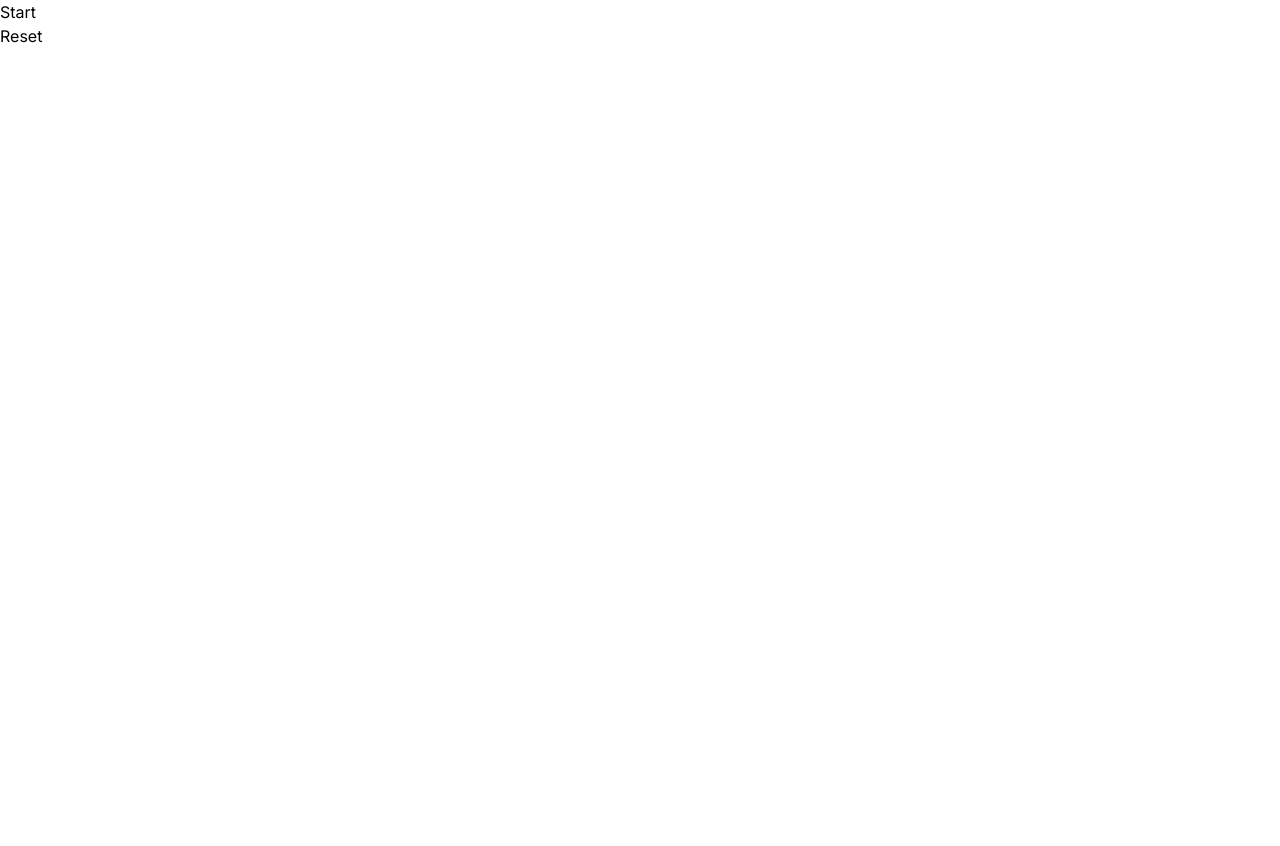
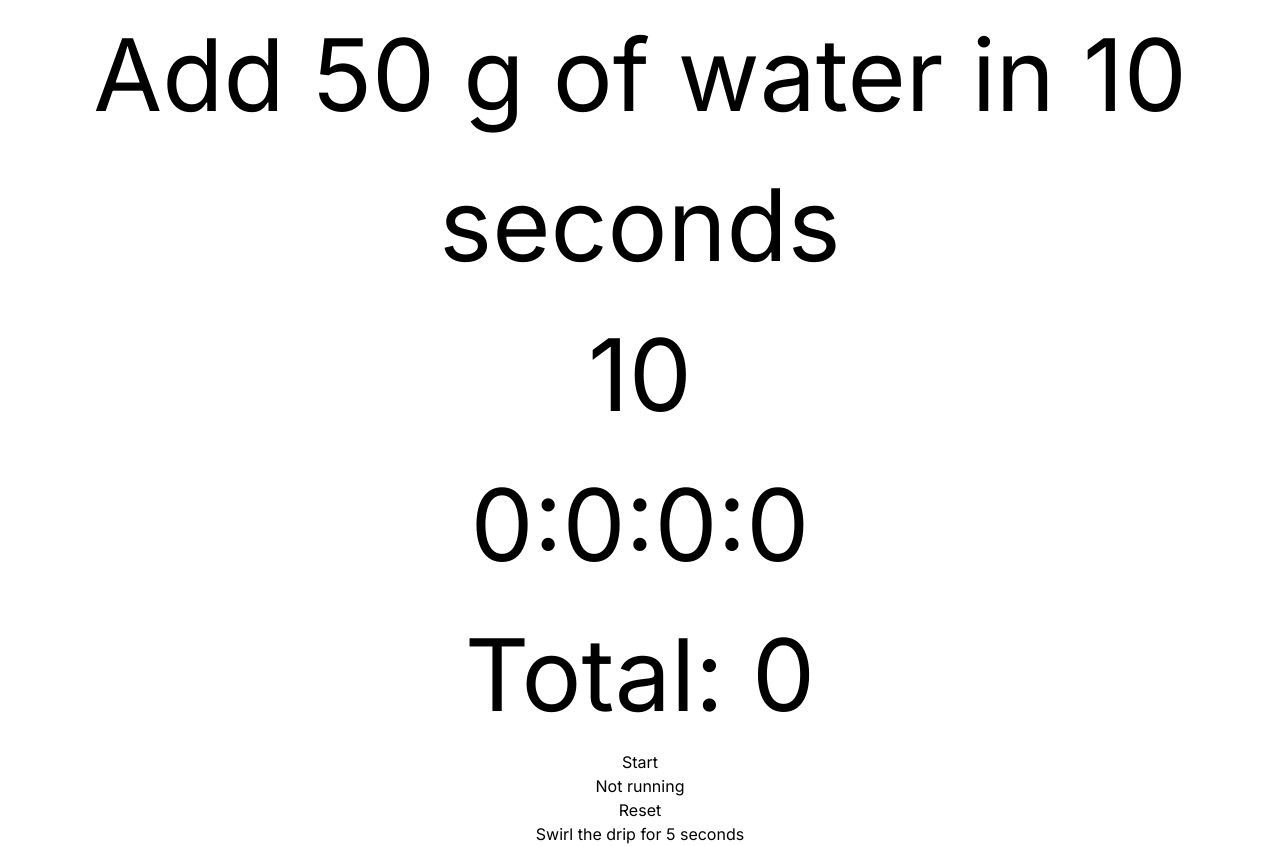
Before and after one commit to jakub-filistynski/coffee-brew-timer, a Next.js app: page / in a window 1280 px wide. Before the commit the page ends 800 px from the top, so only its background shows below. Built offline with nearby package versions, Linux system fonts and the light colour scheme.

Commit message:
Add prototype of timer

```diff
--- a/src/app/lib/definitions.ts
+++ b/src/app/lib/definitions.ts
@@ -5,5 +5,5 @@ export type Settings = {
 
 export type Step = {
     message: string
-    duration: number
+    deadline: number
 }
--- a/src/app/lib/recipies/drip/hoffman.ts
+++ b/src/app/lib/recipies/drip/hoffman.ts
@@ -1,18 +1,22 @@
-import { Step } from "@/app/lib/definitions"
+import { Step } from "@/app/lib/definitions";
 
 export const getHoffmanMethoSteps = (waterAmount: number): Array<Step> => {
-    return [
-        { message: `Add ${waterAmount} g of water in 10 seconds`, duration: 10 }, // 10
-        { message: "Swirl the drip for 5 seconds", duration: 5 }, // 15
-        { message: "Wait for 30 seconds", duration: 30 }, // 45
-        { message: `Add ${waterAmount} g of water in 15 seconds`, duration: 15 }, // 1:00
-        { message: "Wait for 10 seconds", duration: 10 }, // 1:10
-        { message: `Add ${waterAmount} g of water in 10 seconds`, duration: 10 }, // 1:20
-        { message: "Wait for 10 seconds", duration: 10 }, // 1:30
-        { message: `Add ${waterAmount} g of water in 10 seconds`, duration: 10 }, // 1:40
-        { message: "Wait for 10 seconds", duration: 10 }, // 1:50
-        { message: `Add ${waterAmount} g of water in 10 seconds`, duration: 10 }, // 2:00
-        { message: "Gentle swirl the drip for 5 seconds", duration: 5 }, // 2:05
-        { message: "Wait for the water to flow (Ideally, the water should drain to +- 3:30 minutes)", duration: -1 }, // The last step without deadline
-    ]
-}
+  return [
+    { message: `Add ${waterAmount} g of water in 10 seconds`, deadline: 10 }, // 10
+    { message: "Swirl the drip for 5 seconds", deadline: 15 }, // 15
+    { message: "Wait for 30 seconds", deadline: 45 }, // 45
+    { message: `Add ${waterAmount} g of water in 15 seconds`, deadline: 60 }, // 1:00
+    { message: "Wait for 10 seconds", deadline: 70 }, // 1:10
+    { message: `Add ${waterAmount} g of water in 10 seconds`, deadline: 80 }, // 1:20
+    { message: "Wait for 10 seconds", deadline: 90 }, // 1:30
+    { message: `Add ${waterAmount} g of water in 10 seconds`, deadline: 100 }, // 1:40
+    { message: "Wait for 10 seconds", deadline: 110 }, // 1:50
+    { message: `Add ${waterAmount} g of water in 10 seconds`, deadline: 120 }, // 2:00
+    { message: "Gentle swirl the drip for 5 seconds", deadline: 125 }, // 2:05
+    {
+      message:
+        "Wait for the water to flow (Ideally, the water should drain to +- 3:30 minutes)",
+      deadline: 210,
+    }, // The last step without deadline
+  ];
+};
--- a/src/app/page.tsx
+++ b/src/app/page.tsx
@@ -1,12 +1,10 @@
-import Image from "next/image";
-import { settings } from "@/settings"
-import {Timer} from "@/app/ui/timer"
+import { Timer } from "@/app/ui/timer/timer";
 import { getHoffmanMethoSteps } from "@/app/lib/recipies/drip/hoffman";
 
 export default function Home() {
   return (
     <main>
-      <Timer steps={getHoffmanMethoSteps(50)}/>
+      <Timer steps={getHoffmanMethoSteps(50)} />
     </main>
   );
 }
--- a/src/app/ui/timer.tsx
+++ /dev/null
@@ -1,55 +0,0 @@
-"use client"
-
-import { Step } from "@/app/lib/definitions"
-import { useState } from "react"
-
-type Props = {
-    steps: Array<Step>
-}
-
-export function Timer({ steps }: Props) {
-    const [time, setTime] = useState(0.0);
-    const [isTimerOn, setIsTimerOn] = useState(false);
-    const [isTimerPaused, setIsTimerPaused] = useState(false);
-
-    const handleStart = () => {
-        setIsTimerOn(true);
-    }
-
-    const handlePauseAndResume = () => {
-        setIsTimerPaused(!isTimerPaused);
-    }
-
-    const handleReset = () => {
-        setIsTimerOn(false);
-        setIsTimerPaused(false);
-    }
-
-    return (
-        <>
-            {
-                isTimerOn ?
-                    <button
-                        onClick={handlePauseAndResume}
-                    >
-                        <>
-                            {
-                                isTimerPaused ? "Resume" : "Pause"
-                            }
-                        </>
-                    </button> :
-                    <button
-                        onClick={handleStart}
-                    >
-                        Start
-                    </button>
-            }
-            <div></div>
-            <button
-                onClick={handleReset}
-            >
-                Reset
-            </button>
-        </>
-    )
-}
--- /dev/null
+++ b/src/app/ui/timer/pauseResumeButton.tsx
@@ -0,0 +1,12 @@
+type Props = {
+  onClick: () => void;
+  isTimerPaused: boolean;
+};
+
+export function PauseResumeButton({ onClick, isTimerPaused }: Props) {
+  return (
+    <>
+      <button onClick={onClick}>{isTimerPaused ? "Resume" : "Pause"}</button>
+    </>
+  );
+}
--- /dev/null
+++ b/src/app/ui/timer/timer.tsx
@@ -0,0 +1,84 @@
+"use client";
+
+import { Step } from "@/app/lib/definitions";
+import { PauseResumeButton } from "@/app/ui/timer/pauseResumeButton";
+import { useStopwatch } from "react-timer-hook";
+import { useState, useEffect } from "react";
+
+type Props = {
+  steps: Array<Step>;
+};
+
+export function Timer({ steps }: Props) {
+  const {
+    totalSeconds,
+    seconds,
+    minutes,
+    hours,
+    days,
+    isRunning,
+    start,
+    pause,
+    reset,
+  } = useStopwatch({ autoStart: false });
+  const [currentStepIndex, setCurrentStepIndex] = useState(0);
+
+  useEffect(() => {
+    let currentStep: Step = steps[currentStepIndex];
+    if (currentStepIndex === steps.length - 1) {
+      return;
+    }
+
+    if (totalSeconds === currentStep.deadline) {
+      setCurrentStepIndex(currentStepIndex + 1);
+    }
+  }, [totalSeconds]);
+
+  const isPaused = () => {
+    return !isRunning && totalSeconds !== 0;
+  };
+
+  const handlePauseAndResume = () => {
+    if (isPaused()) {
+      start();
+    } else {
+      pause();
+    }
+  };
+
+  const handleReset = () => {
+    setCurrentStepIndex(0);
+    reset(undefined, false);
+  };
+
+  return (
+    <div style={{ textAlign: "center" }}>
+      <div style={{ fontSize: "100px" }}>
+        <span>{steps[currentStepIndex].message}</span>
+        <div />
+        <span>{steps[currentStepIndex].deadline - totalSeconds}</span>
+        <div />
+        <span>{days}</span>:<span>{hours}</span>:<span>{minutes}</span>:
+        <span>{seconds}</span>
+        <div></div>
+        <span>Total: {totalSeconds}</span>
+      </div>
+      {totalSeconds === 0 ? (
+        <button onClick={start}>Start</button>
+      ) : (
+        <PauseResumeButton
+          onClick={handlePauseAndResume}
+          isTimerPaused={isPaused()}
+        />
+      )}
+      <p>{isRunning ? "Running" : "Not running"}</p>
+      <button onClick={handleReset}>Reset</button>
+      <div />
+      <span>
+        {currentStepIndex === steps.length
+          ? ""
+          : steps[currentStepIndex + 1].message}
+      </span>
+    </div>
+  );
+}
```
Also changed, not shown: package.json (+5 -4 lines), 1 other file (tests, documents, lock files or other folders).
